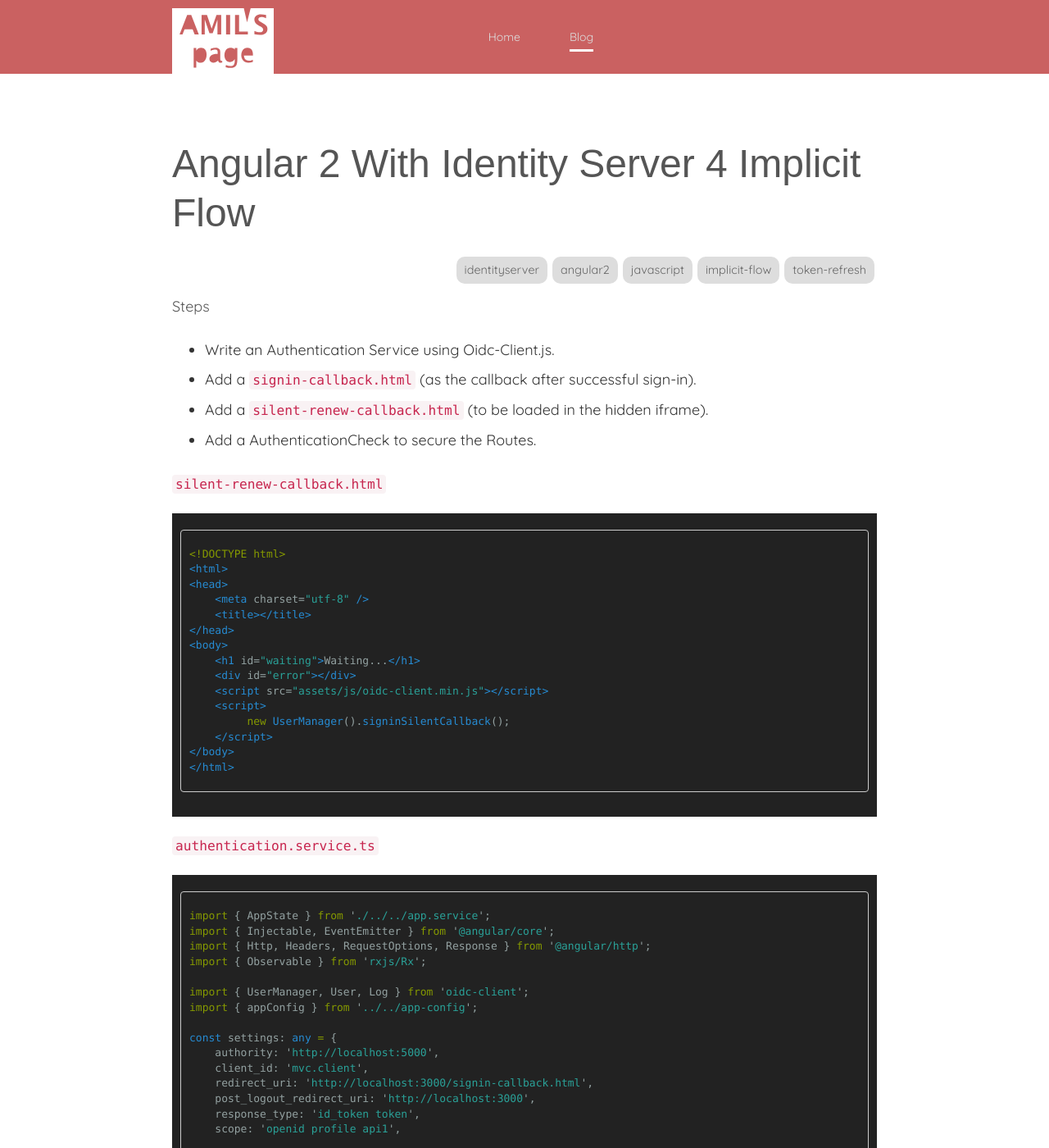
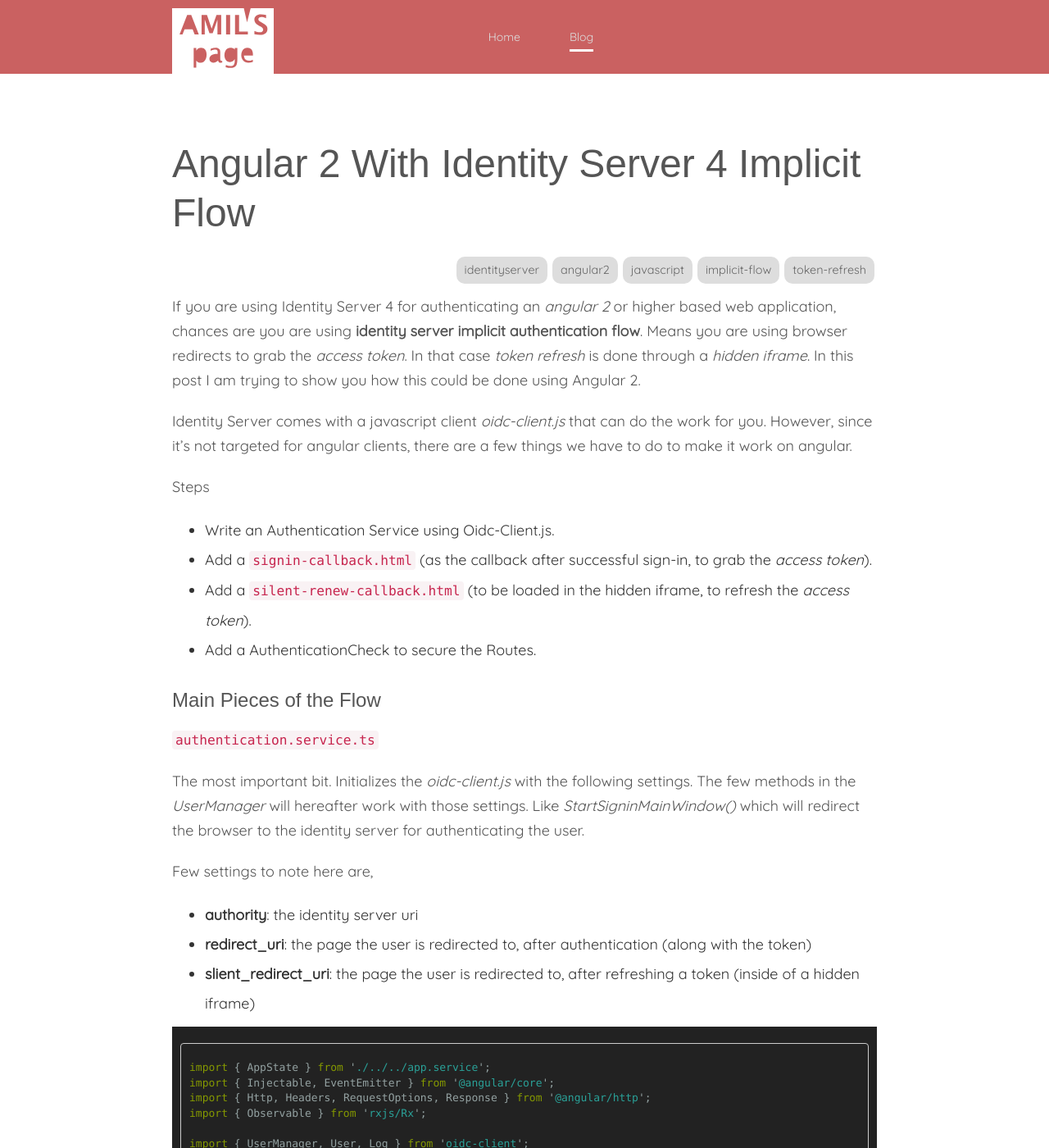
Before and after one commit to indivari/amilsil.github.io, a Jekyll site: the page built from _posts/2017-05-11-angular2-with-idsv4-implicit-flow.md, in a window 1280 px wide and 1400 px high. Shown: the whole window at 82% size. Built offline with Jekyll 4.4.1, drawn with Linux system fonts in a browser that asks for light colours; some web fonts are replaced; comment, search, counter and statistics services are not loaded; some of the changed text lies outside the part shown.

Commit message:
Angular 2 isdv4 implicit flow

````diff
--- a/_posts/2017-05-11-angular2-with-idsv4-implicit-flow.md
+++ b/_posts/2017-05-11-angular2-with-idsv4-implicit-flow.md
@@ -9,32 +9,27 @@
 - token-refresh
 ---
 
+If you are using Identity Server 4 for authenticating an *angular 2* or higher based web application, chances are you are using **identity server implicit authentication flow**. Means you are using browser redirects to grab the *access token*. In that case *token refresh* is done through a *hidden iframe*. In this post I am trying to show you how this could be done using Angular 2.
+
+Identity Server comes with a javascript client *oidc-client.js* that can do the work for you. However, since it's not targeted for angular clients, there are a few things we have to do to make it work on angular.
+
 Steps
 * Write an Authentication Service using Oidc-Client.js.
-* Add a `signin-callback.html` (as the callback after successful sign-in).
-* Add a `silent-renew-callback.html` (to be loaded in the hidden iframe).
+* Add a `signin-callback.html` (as the callback after successful sign-in, to grab the *access token*).
+* Add a `silent-renew-callback.html` (to be loaded in the hidden iframe, to refresh the *access token*).
 * Add a AuthenticationCheck to secure the Routes.
 
-`silent-renew-callback.html`
-```html
-<!DOCTYPE html>
-<html>
-<head>
-    <meta charset="utf-8" />
-    <title></title>
-</head>
-<body>
-    <h1 id="waiting">Waiting...</h1>
-    <div id="error"></div>
-    <script src="assets/js/oidc-client.min.js"></script>
-    <script>
-         new UserManager().signinSilentCallback();
-    </script>
-</body>
-</html>
-```
+### Main Pieces of the Flow
+`authentication.service.ts`
 
-`authentication.service.ts`
+The most important bit. Initializes the *oidc-client.js* with the following settings. The few methods in the *UserManager* will hereafter work with those settings. Like *StartSigninMainWindow()* which will redirect the browser to the identity server for authenticating the user.
+
+Few settings to note here are,
+
+* **authority**: the identity server uri
+* **redirect_uri**: the page the user is redirected to, after authentication (along with the token)
+* **slient_redirect_uri**: the page the user is redirected to, after refreshing a token (inside of a hidden iframe)
+
 ```typescript
 import { AppState } from './../../app.service';
 import { Injectable, EventEmitter } from '@angular/core';
@@ -124,7 +119,70 @@
 }
 ```
 
+`signin-callback.html`
+
+When the user is redirected to this page with the new token, it should be stored in the *local storage*. This is the only functionality of this page. Done with `UserManager().signinRedirectCallback()`. If this was successful the user is signed in. So we redirect the user to the *dashboard*.
+
+```html
+<!DOCTYPE html>
+<html>
+<head>
+    <meta charset="utf-8" />
+    <title></title>
+</head>
+<body>
+    <h2 id="waiting" style="text-align: center">Signing you in...</h2>
+    <div id="error"></div>
+    <script src="assets/js/oidc-client.min.js"></script>
+    <script>
+        Log.logger = console;
+        new UserManager().signinRedirectCallback().then(function (user) {
+            if (user == null) {
+                document.getElementById("waiting").style.display = "none";
+                document.getElementById("error").innerText = "No sign-in request pending.";
+            }
+            else {
+                window.location = "/";
+            }
+        })
+        .catch(function (er) {
+            document.getElementById("waiting").style.display = "none";
+            document.getElementById("error").innerText = er.message;
+        });
+    </script>
+</body>
+</html>
+```
+
+`silent-renew-callback.html`
+
+Looks almost identical to the `signin-redirect-callback.html`, except this one calls the `UserManager().signinSilentCallback()`. Since this is done within an iframe, the func will propagate the call to the hosting window and persist the new token in the local storage.
+
+```html
+<!DOCTYPE html>
+<html>
+<head>
+    <meta charset="utf-8" />
+    <title></title>
+</head>
+<body>
+    <h1 id="waiting">Waiting...</h1>
+    <div id="error"></div>
+    <script src="assets/js/oidc-client.min.js"></script>
+    <script>
+         new UserManager().signinSilentCallback();
+    </script>
+</body>
+</html>
+```
+
+That's basically about it on getting the *authentication flow* working. One additional thing that you might want to do is to guard the securable pages only to be available to a signed in user. This has more to do with angular routing.
+
+
 `authentication-check.ts`
+
+AuthenticationCheck implements the `CanActivate` of `@angular/router`. This decides if a route should be navigated to or not. We simply call the `AuthenticationService` to check if the user is signed in. In which case we allow the user to navigate to the page, else not.
+
 ```typescript
 import { Injectable } from "@angular/core";
 import { CanActivate, RouterStateSnapshot, ActivatedRouteSnapshot, Router } from "@angular/router";
@@ -160,3 +218,40 @@
     }
 }
 ```
+
+### Changes to Routes
+
+The last thing in the puzzle is to add the *Check* to the routing. This makes sure those *Securable* components only have authenticated access, by using the `AuthenticationCheck` we wrote before.
+
+```typescript
+import { Routes, RouterModule } from '@angular/router';
+
+import { DashboardComponent } from './dashboard';
+import { ProtectedComponent } from './protected/protected.component';
+import { AuthenticationService } from './shared/services/auth.service';
+import { AuthenticationCheck } from './shared/services/auth-guard.service';
+
+const appRoutes: Routes = [
+    {
+        path: '',
+        redirectTo: '/dashboard',
+        pathMatch: 'full'
+    },
+    {
+        path: 'dashboard',
+        component: DashboardComponent
+    },
+    {
+        path: 'protected',
+        component: ProtectedComponent,
+        canActivate:[ AuthenticationCheck ]
+    }
+
+];
+export const authProviders = [
+    AuthenticationCheck,
+    AuthenticationService
+];
+
+export const routing = RouterModule.forRoot(appRoutes);
+```
````
Also changed, not shown: other parts of _posts/2017-05-11-angular2-with-idsv4-implicit-flow.md (+1 -1 lines).
